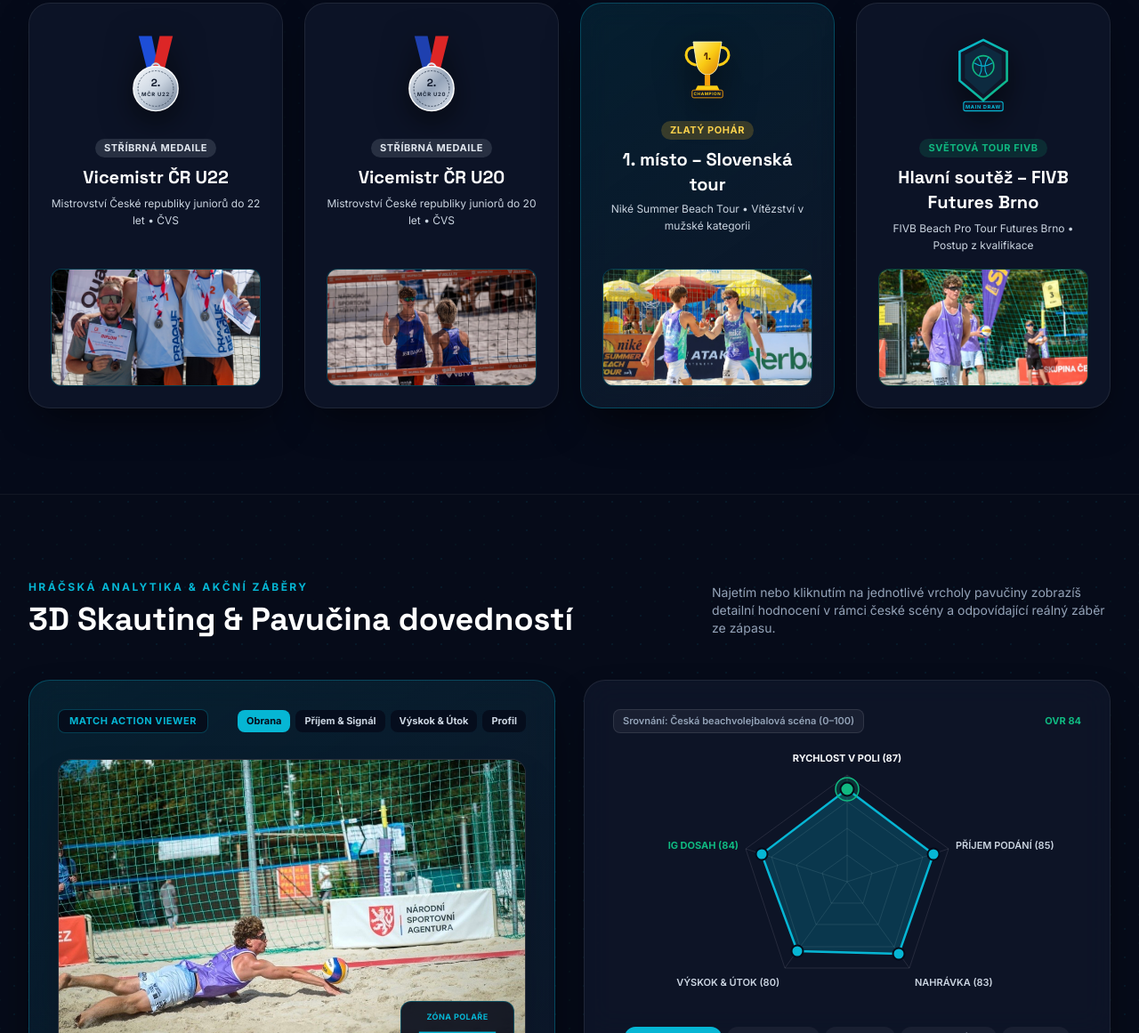
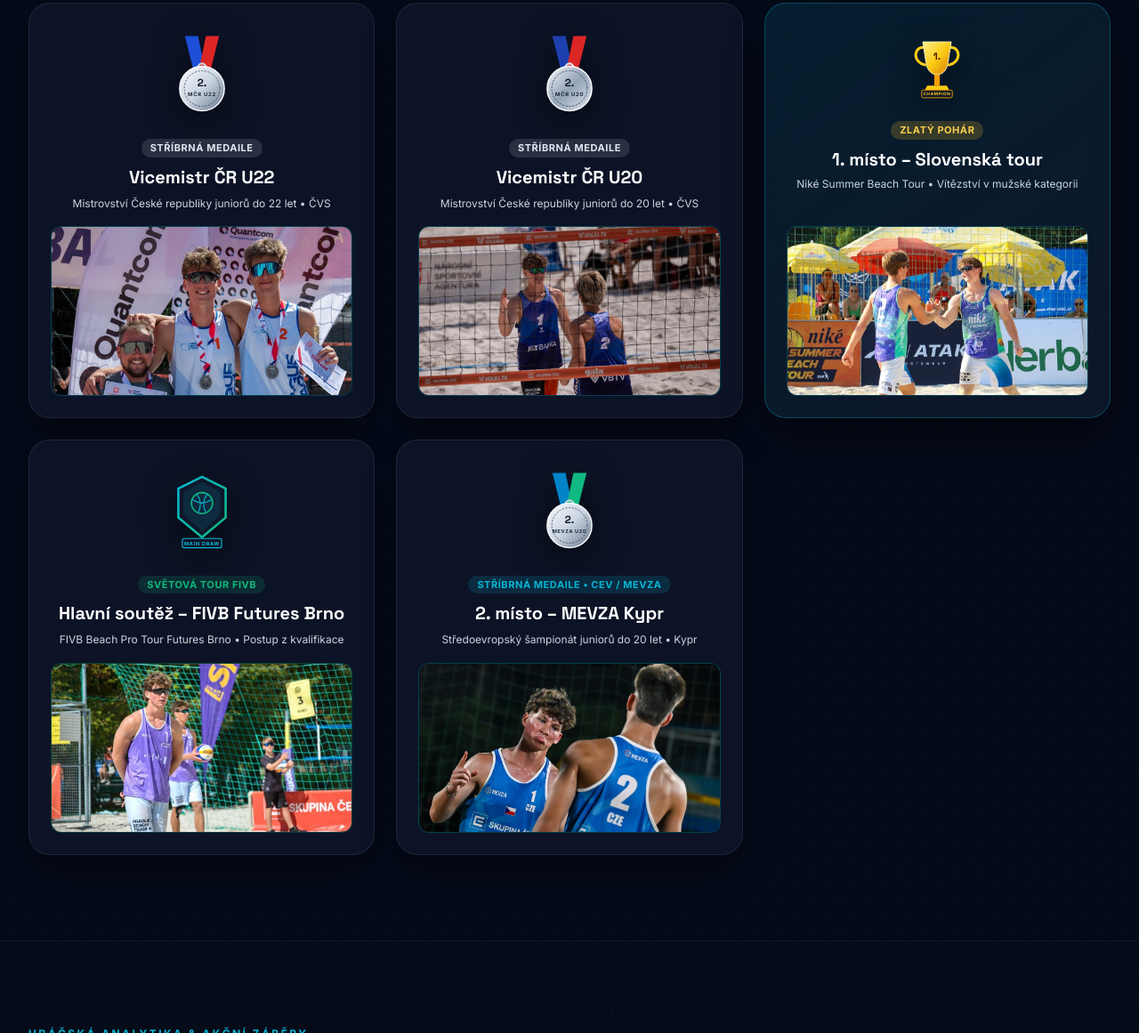
Before and after one commit to dejvikv-rgb/davidvyoral-web, a plain HTML site: page index.html in a window 1280 px wide. Shown: the part 1244-2405 px from the top of the page at 89% size. Drawn offline with nearby package versions, Linux system fonts and the light colour scheme; some packages are replaced by stand-ins of ours; a script that the page names is missing.

Commit message:
adjust MCR U22 photo crop and add MEVZA Cyprus card

```diff
--- a/index.html
+++ b/index.html
@@ -343,7 +343,7 @@
                     </p>
                 </div>
 
-                <div class="grid sm:grid-cols-2 lg:grid-cols-4 gap-6">
+                <div class="grid sm:grid-cols-2 lg:grid-cols-3 gap-6">
 
                     <!-- 1. Stříbrná medaile MČR U22 -->
                     <div class="glass-panel rounded-3xl p-6 flex flex-col items-center text-center justify-between hover:border-cyanVolt/40 transition-all">
@@ -375,7 +375,7 @@
                         </p>
                         </div>
                         <div class="w-full mt-4 rounded-xl overflow-hidden border border-cyanVolt/30 aspect-[16/9] bg-midnight">
-                            <img src="images/mcr-u22.jpg" alt="Vicemistr ČR U22" class="w-full h-full object-cover">
+                            <img src="images/mcr-u22.jpg" alt="Vicemistr ČR U22" class="w-full h-full object-cover object-[center_15%]">
                         </div>
                     </div>
 
@@ -480,6 +480,40 @@
                         </div>
                         <div class="w-full mt-4 rounded-xl overflow-hidden border border-emeraldVolt/30 aspect-[16/9] bg-midnight">
                             <img src="images/fivb-brno.jpg" alt="FIVB Futures Brno" class="w-full h-full object-cover">
+                        </div>
+                    </div>
+
+                    <!-- 5. Stříbrná medaile MEVZA U20 Kypr -->
+                    <div class="glass-panel rounded-3xl p-6 flex flex-col items-center text-center justify-between hover:border-cyanVolt/40 transition-all">
+                        <div class="flex flex-col items-center">
+                            <div class="w-28 h-28 flex items-center justify-center mb-4">
+                                <svg viewBox="0 0 120 130" class="w-24 h-24 drop-shadow-[0_10px_18px_rgba(0,0,0,0.6)]">
+                                    <defs>
+                                        <linearGradient id="silverGradMevza" x1="0%" y1="0%" x2="100%" y2="100%">
+                                            <stop offset="0%" stop-color="#F8FAFC"/>
+                                            <stop offset="50%" stop-color="#CBD5E1"/>
+                                            <stop offset="100%" stop-color="#64748B"/>
+                                        </linearGradient>
+                                    </defs>
+                                    <polygon points="34,6 54,6 64,54 46,54" fill="#0284C7"/>
+                                    <polygon points="86,6 66,6 56,54 74,54" fill="#10B981"/>
+                                    <circle cx="60" cy="54" r="6" fill="none" stroke="#CBD5E1" stroke-width="3"/>
+                                    <circle cx="60" cy="86" r="34" fill="url(#silverGradMevza)" stroke="#F8FAFC" stroke-width="2"/>
+                                    <circle cx="60" cy="86" r="27" fill="none" stroke="#475569" stroke-width="1.2" stroke-dasharray="3 2"/>
+                                    <text x="60" y="83" fill="#0F172A" font-family="Space Grotesk, sans-serif" font-weight="800" font-size="16" text-anchor="middle">2.</text>
+                                    <text x="60" y="98" fill="#1E293B" font-family="Inter, sans-serif" font-weight="700" font-size="7.5" letter-spacing="0.8" text-anchor="middle">MEVZA U20</text>
+                                </svg>
+                            </div>
+                            <span class="px-2.5 py-0.5 rounded-full bg-cyanVolt/15 text-cyanVolt text-[11px] font-bold uppercase tracking-wider mb-2">
+                                STŘÍBRNÁ MEDAILE • CEV / MEVZA
+                            </span>
+                            <h3 class="font-display text-xl font-bold text-white">2. místo – MEVZA Kypr</h3>
+                            <p class="text-xs text-slate-300 mt-1.5 leading-relaxed">
+                                Středoevropský šampionát juniorů do 20 let • Kypr
+                            </p>
+                        </div>
+                        <div class="w-full mt-4 rounded-xl overflow-hidden border border-cyanVolt/30 aspect-[16/9] bg-midnight">
+                            <img src="images/mevza-kypr.jpg" alt="2. místo MEVZA Kypr" class="w-full h-full object-cover object-[center_20%]">
                         </div>
                     </div>
 
```
